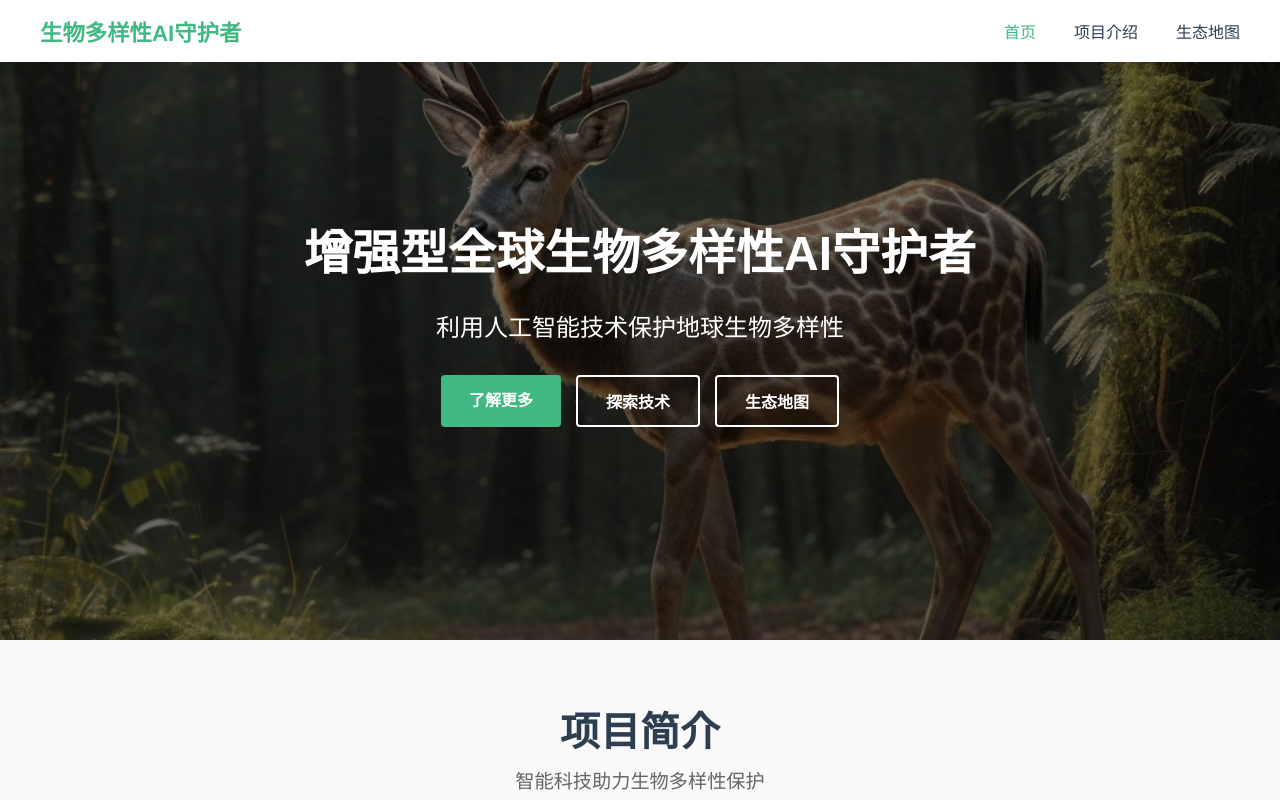
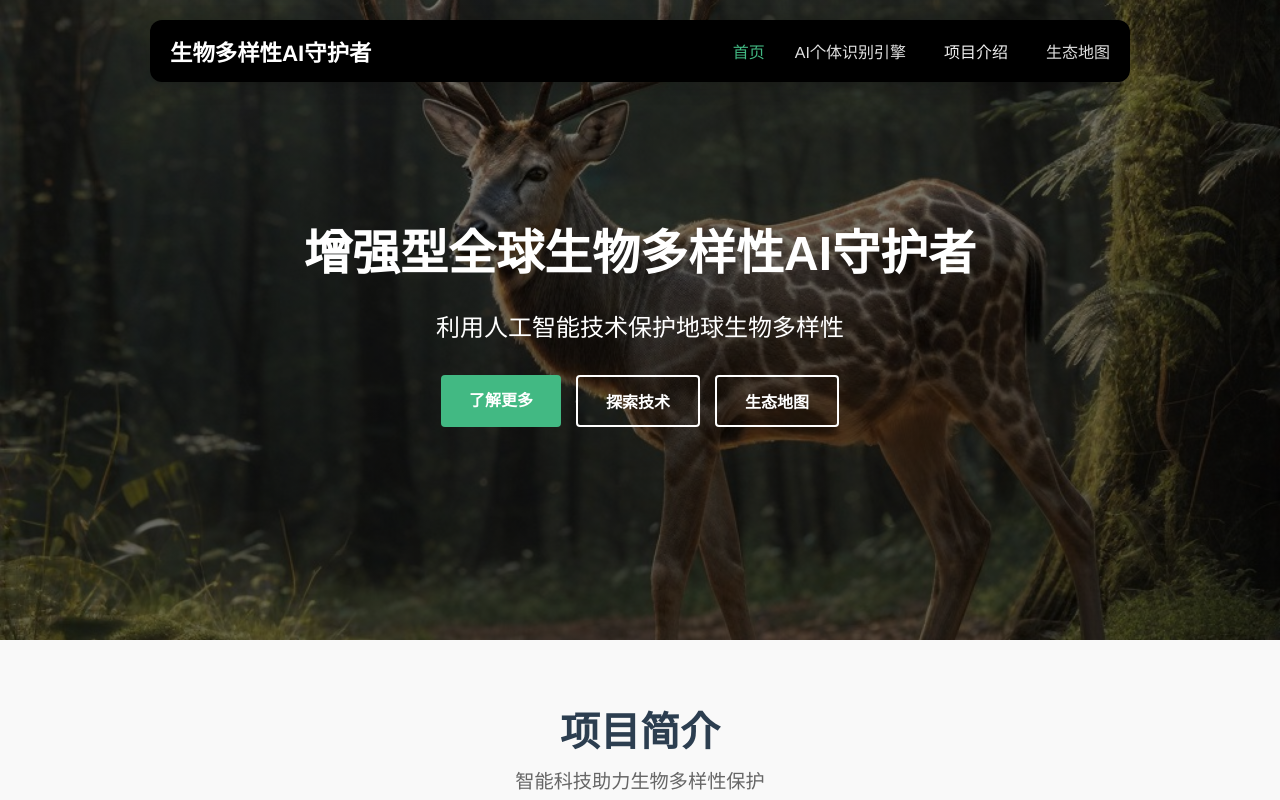
Before and after one commit to wjs011/BIO, a Vue app in the folder ui/: page / in a window 1280 px wide. Shown: the top 800 px of the page. Built offline with nearby package versions, Linux system fonts and the light colour scheme.

Commit message:
Map V1.5

```diff
--- a/ui/src/App.vue
+++ b/ui/src/App.vue
@@ -6,6 +6,7 @@
           <div class="logo">生物多样性AI守护者</div>
           <div class="nav-links">
             <router-link to="/">首页</router-link>
+            <router-link to="/ai-engine">AI个体识别引擎</router-link>
             <div class="dropdown" @mouseenter="showDropdown" @mouseleave="hideDropdown">
               <span class="dropdown-title">项目介绍</span>
               <div class="dropdown-content" v-show="dropdownVisible" @mouseenter="showDropdown" @mouseleave="hideDropdown">
@@ -54,6 +55,7 @@ export default {
   color: #2c3e50;
   margin: 0;
   padding: 0;
+  background-color: #f5f5f5;
 }
 
 body {
@@ -63,13 +65,14 @@ body {
 }
 
 header {
-  background-color: #ffffff;
-  box-shadow: 0 2px 10px rgba(0, 0, 0, 0.1);
   position: fixed;
-  top: 0;
-  left: 0;
-  right: 0;
+  top: 20px;
+  left: 150px;
+  right: 150px;
   z-index: 1000;
+  background-color: #000000;
+  border-radius: 12px;
+  box-shadow: 0 4px 20px rgba(0, 0, 0, 0.2);
 }
 
 nav {
@@ -88,7 +91,7 @@ nav {
 .logo {
   font-weight: bold;
   font-size: 1.4rem;
-  color: #42b983;
+  color: #ffffff;
 }
 
 .nav-links {
@@ -104,7 +107,7 @@ nav {
 
 .dropdown-title {
   font-weight: 500;
-  color: #2c3e50;
+  color: #f0f0f0;
   cursor: pointer;
   padding: 0 8px;
   transition: color 0.3s ease;
@@ -116,13 +119,14 @@ nav {
 
 .dropdown-content {
   position: absolute;
-  background-color: #fff;
+  background-color: rgba(25, 25, 25, 0.9);
   min-width: 120px;
-  box-shadow: 0 2px 8px rgba(0,0,0,0.15);
+  box-shadow: 0 4px 12px rgba(0,0,0,0.25);
   z-index: 1001;
   flex-direction: column;
-  border-radius: 4px;
+  border-radius: 8px;
   margin-top: 8px;
+  backdrop-filter: blur(5px);
 }
 
 .dropdown-content .router-link-active,
@@ -135,7 +139,7 @@ nav {
 }
 
 .dropdown-content a {
-  color: #2c3e50;
+  color: #f0f0f0;
   padding: 10px 16px;
   text-decoration: none;
   display: block;
@@ -144,7 +148,7 @@ nav {
 }
 
 .dropdown-content a:hover {
-  background: #f0f9f5;
+  background: rgba(255, 255, 255, 0.1);
 }
 
 .dropdown-content[style*="display: block"],
@@ -165,7 +169,7 @@ img {
 
 nav a,
 nav a:visited {
-  color: #2c3e50;
+  color: #e0e0e0;
   text-decoration: none;
 }
 
```
